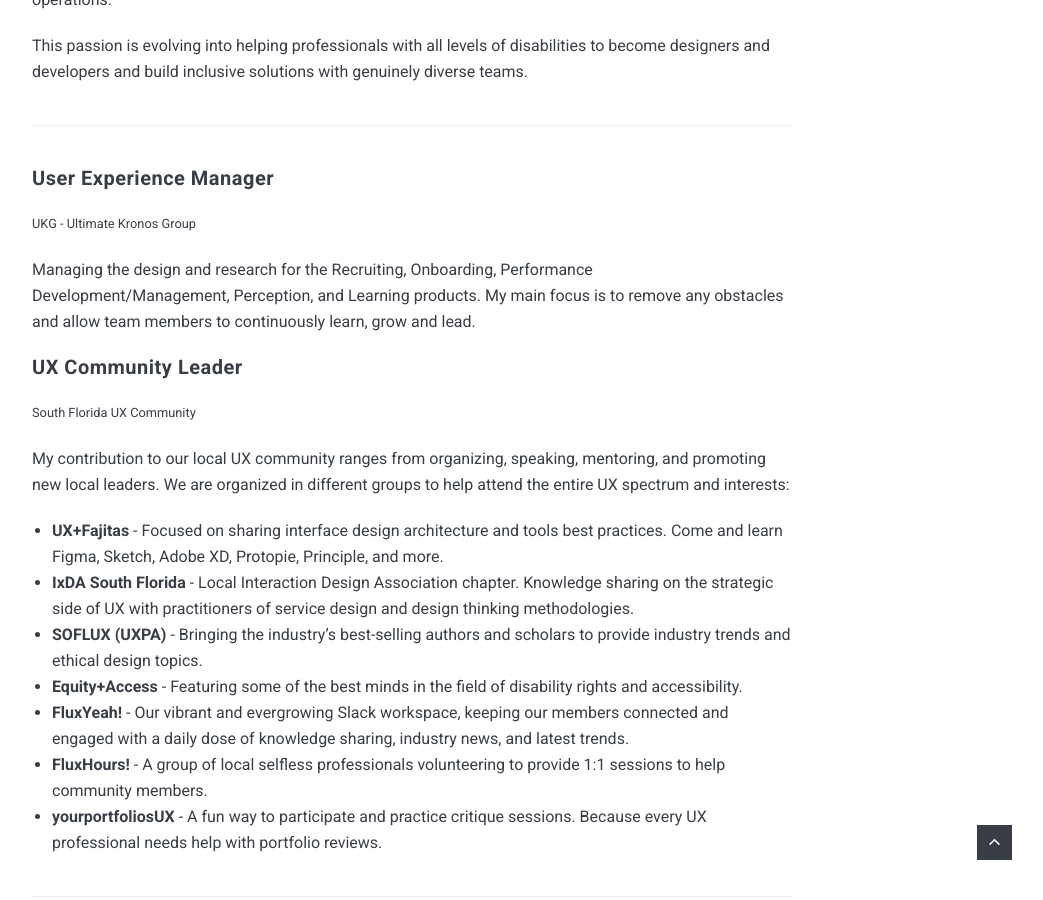
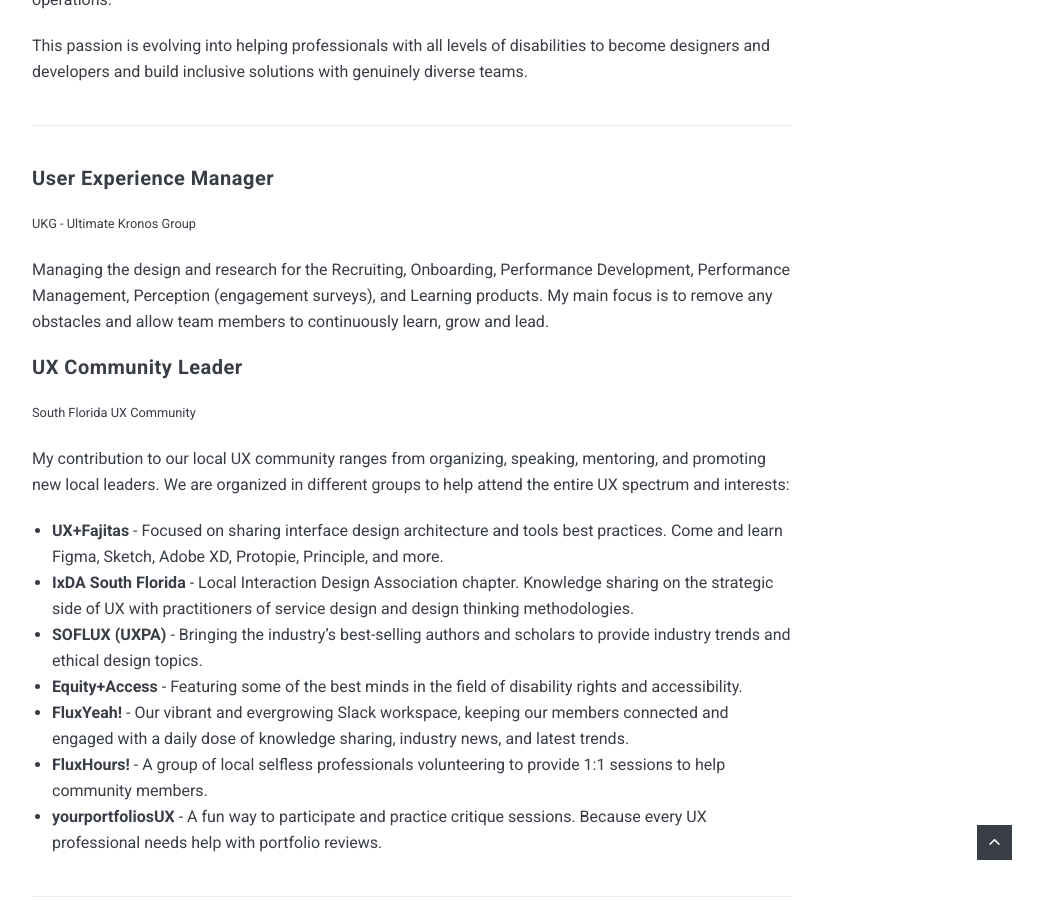
Before and after one commit to mpaiva/blog, a Jekyll site: the page built from _pages/about.md, in a window 1280 px wide and 900 px high, scrolled down 1300 px. Shown: the whole window, without its empty margins (228-1271 px from the left). Built offline with Jekyll 4.4.1, drawn with Linux system fonts in a browser that asks for light colours; nearby versions of some CDN libraries.

Commit message:
ukg products

```diff
--- a/_pages/about.md
+++ b/_pages/about.md
@@ -20,7 +20,7 @@
 #### User Experience Manager
 <small>UKG - Ultimate Kronos Group</small>
 
-Managing the design and research for the Recruiting, Onboarding, Performance Development/Management, Perception, and Learning products. My main focus is to remove any obstacles and allow team members to continuously learn, grow and lead.
+Managing the design and research for the Recruiting, Onboarding, Performance Development, Performance Management, Perception (engagement surveys), and Learning products. My main focus is to remove any obstacles and allow team members to continuously learn, grow and lead.
 
 #### UX Community Leader
 <small>South Florida UX Community</small>
```
